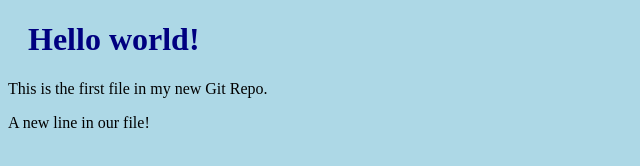
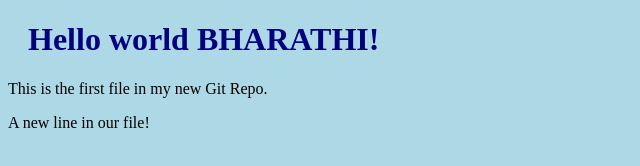
Before and after one commit to Dasari-Bharathi/Hello-World, a plain HTML site: page index.html in a window 1280 px wide. Shown: the whole page, without its empty margins (0-640 px from the left). Drawn offline with Linux system fonts and the light colour scheme.

Commit message:
fixed one task

```diff
--- a/index.html
+++ b/index.html
@@ -1,12 +1,12 @@
 <!DOCTYPE html>
 <html>
 <head>
-<title>Hello World!</title>
+<title>Hello World Bharathi!</title>
 <link rel="stylesheet" href="bluestyle.css">
 </head>
-<body>
+<body bgcolor="pink">
 
-<h1>Hello world!</h1>
+<h1>Hello world BHARATHI!</h1>
 <p>This is the first file in my new Git Repo.</p>
 <p>A new line in our file!</p>
 
```
